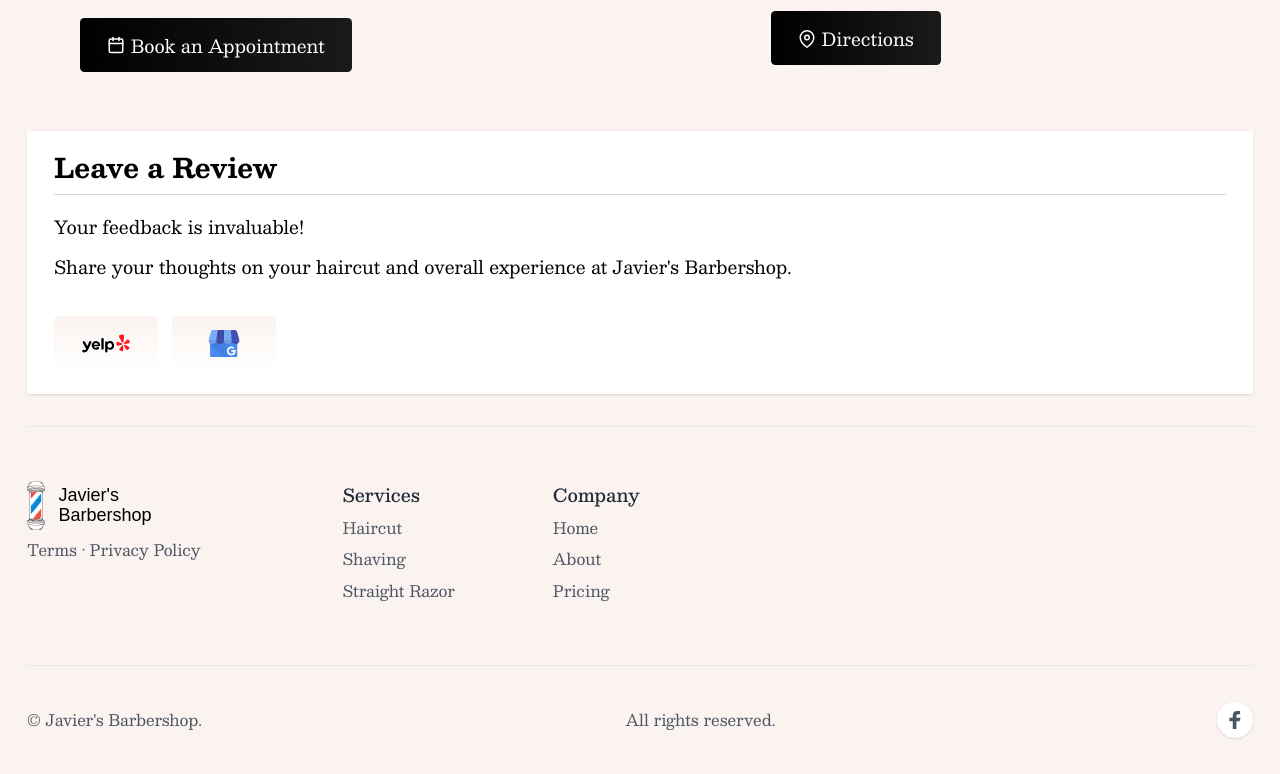
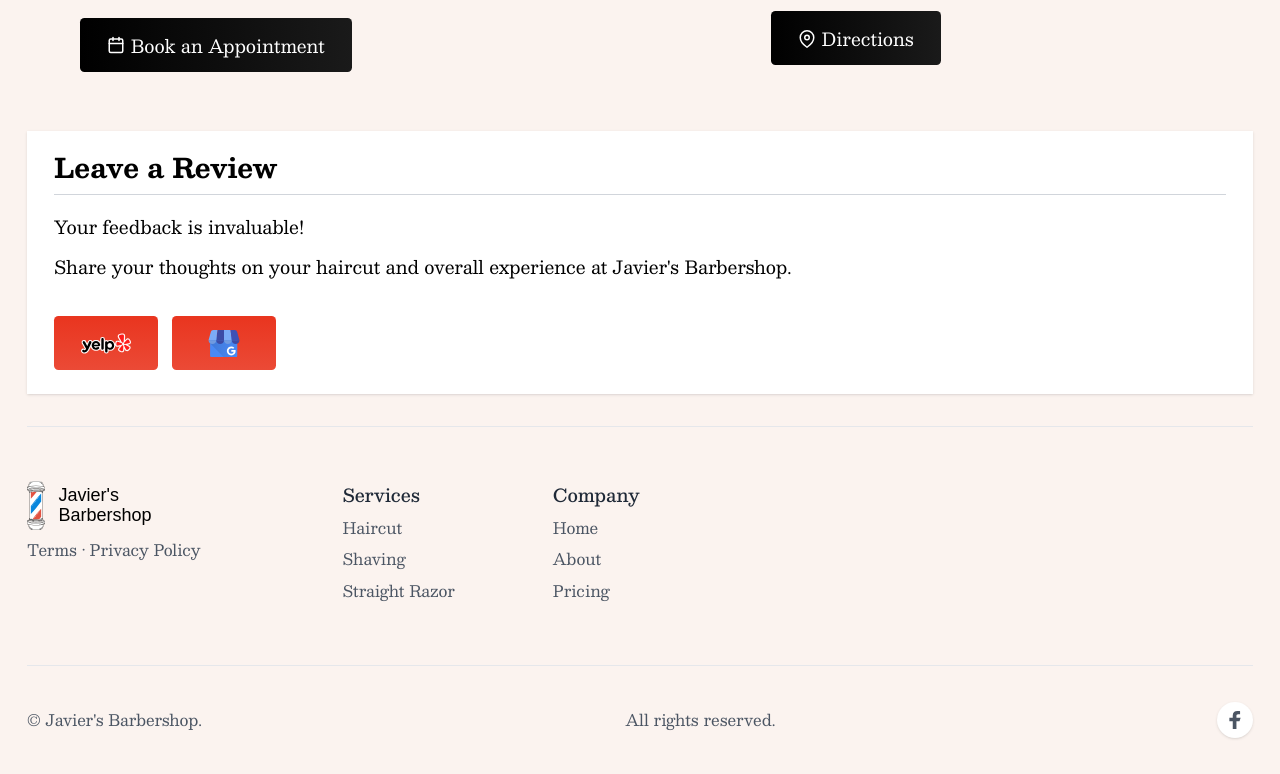
Before and after one commit to zackmorgs/javier, a Next.js app: page /contact in a window 1280 px wide. Shown: the part 1212-1986 px from the top of the page. Built offline with nearby package versions, Linux system fonts and the light colour scheme; a web font is replaced by a local one.

Commit message:
different color buttons on review

```diff
--- a/components/leave-a-review.tsx
+++ b/components/leave-a-review.tsx
@@ -23,7 +23,7 @@ export default function LeaveAReview() {
                             {reviewMeLinks.map((link, index, array) => {
                                 return (
                                     <li key={index}>
-                                        <Link href={link.url} className="btn btn-tertiary mt-3 md:mr-3 h-16 md:h-12">
+                                        <Link href={link.url} className="btn btn-secondary mt-3 md:mr-3 h-16 md:h-12">
                                             <Image src={link.image} alt={link.name} width={50} height={50} className="mx-auto h-full" />
                                         </Link>
                                     </li>
```
